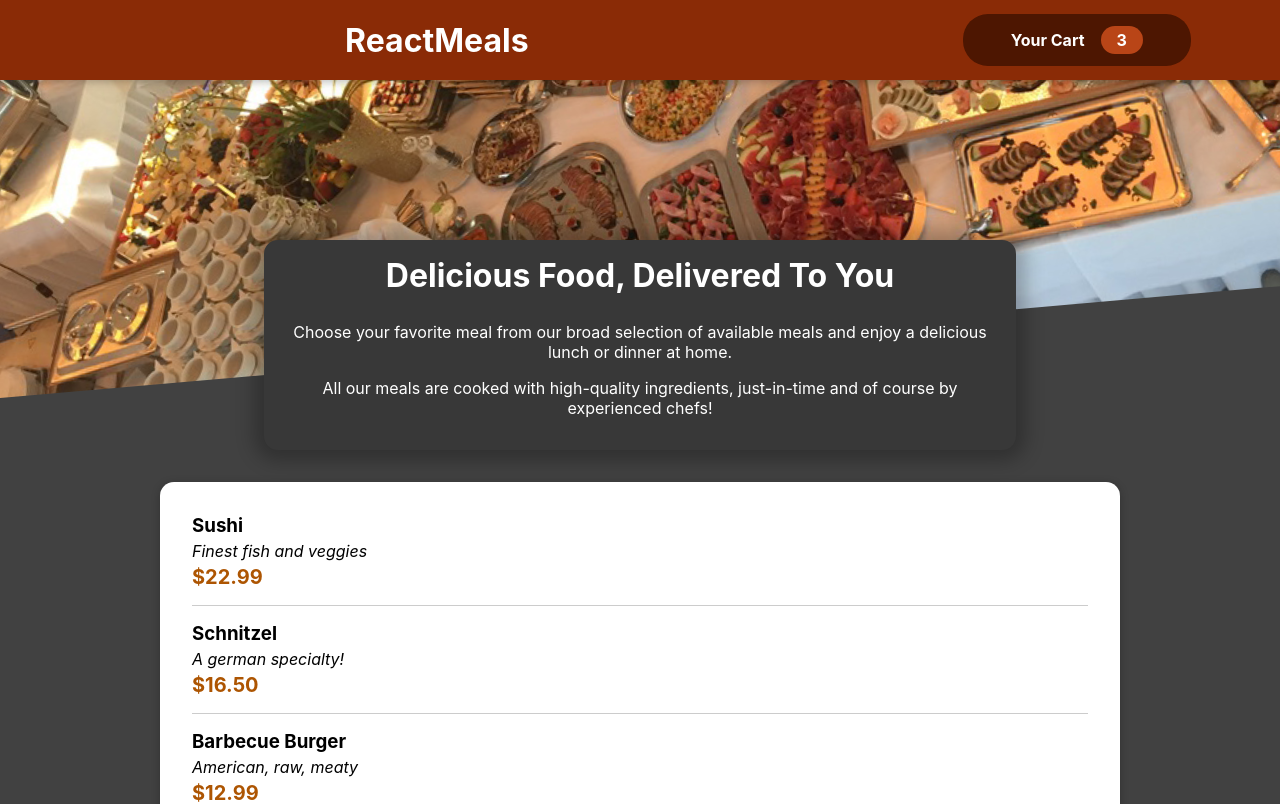
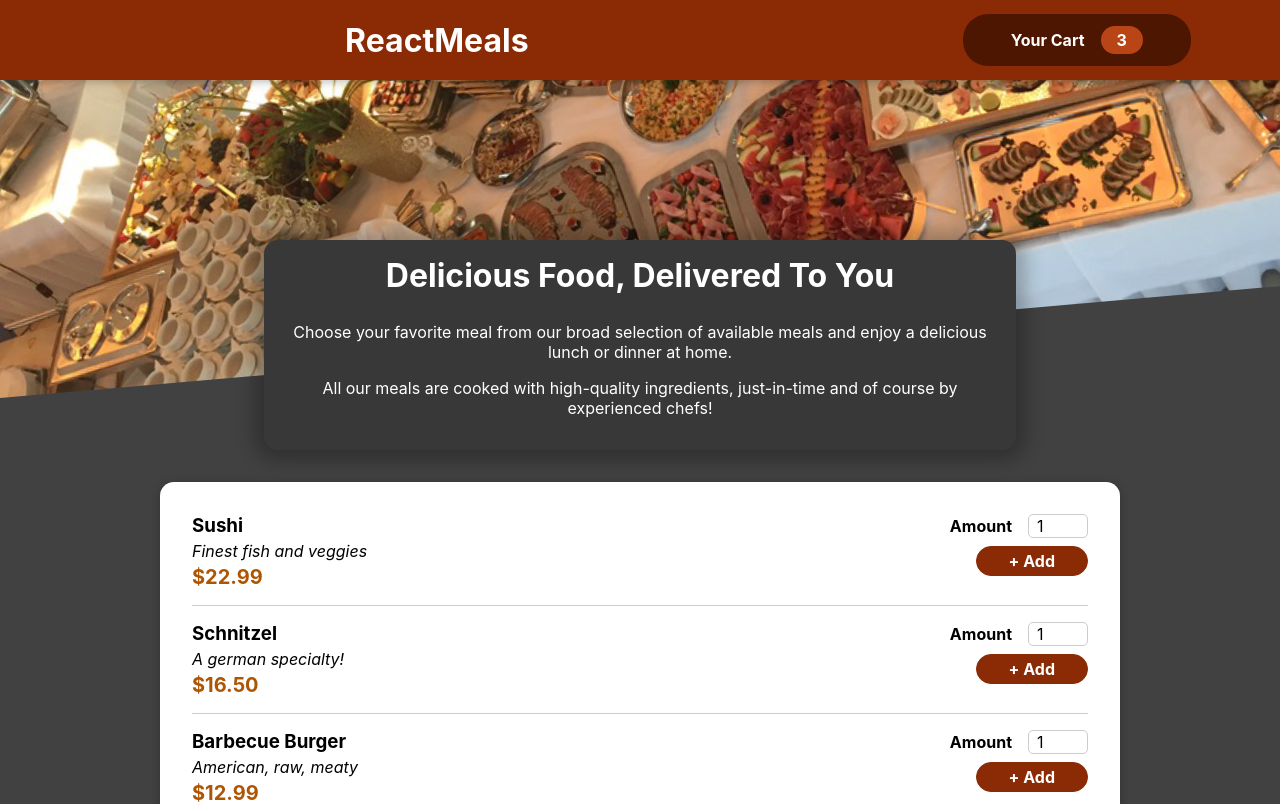
Before and after one commit to Kishore-1022/RestaurantWebsite, a React (Create React App) app in the folder web/: page / in a window 1280 px wide. Shown: the top 804 px of the page. Built offline with nearby package versions, Linux system fonts and the light colour scheme.

Commit message:
adding a form

```diff
--- a/web/src/components/Meals/MealItem/MealItem.js
+++ b/web/src/components/Meals/MealItem/MealItem.js
@@ -1,4 +1,5 @@
 import React from 'react'
+import MealItemForm from './MealItemForm';
 import classes from './MealItem.module.css'
 
 const MealItem = (props) => {
@@ -11,10 +12,10 @@
             <div className={classes.price}>{price}</div>
         </div>
         <div>
+            <MealItemForm />
 
         </div>
     </li>
-
   )
 }
 
--- /dev/null
+++ b/web/src/components/Meals/MealItem/MealItemForm.js
@@ -0,0 +1,22 @@
+import React from 'react'
+import Input from '../../UI/Input'
+import classes from './MealItemForm.module.css'
+
+const MealItemForm = (props) => {
+  return (
+    <form className={classes.form}>
+        <Input label="Amount"
+            input={{
+            id:'amount',
+            type:'number',
+            min:'1',
+            max:'5',
+            step:'1',
+            defaultValue:'1'
+        }}/>
+        <button>+ Add</button>
+    </form>
+  )
+}
+
+export default MealItemForm
--- /dev/null
+++ b/web/src/components/Meals/MealItem/MealItemForm.module.css
@@ -0,0 +1,20 @@
+.form {
+    text-align: right;
+  }
+
+  .form button {
+    font: inherit;
+    cursor: pointer;
+    background-color: #8a2b06;
+    border: 1px solid #8a2b06;
+    color: white;
+    padding: 0.25rem 2rem;
+    border-radius: 20px;
+    font-weight: bold;
+  }
+
+  .form button:hover,
+  .form button:active {
+    background-color: #641e03;
+    border-color: #641e03;
+  }
--- /dev/null
+++ b/web/src/components/UI/Input.js
@@ -0,0 +1,14 @@
+import React from 'react'
+import classes from './Input.module.css'
+
+
+const Input = (props) => {
+  return (
+    <div className={classes.input}>
+        <label htmlFor={props.input.id}>{props.label}</label>
+        <input  {...props.input} />
+    </div>
+  )
+}
+
+export default Input
--- /dev/null
+++ b/web/src/components/UI/Input.module.css
@@ -0,0 +1,18 @@
+.input {
+    display: flex;
+    align-items: center;
+    margin-bottom: 0.5rem;
+  }
+
+  .input label {
+    font-weight: bold;
+    margin-right: 1rem;
+  }
+
+  .input input {
+    width: 3rem;
+    border-radius: 5px;
+    border: 1px solid #ccc;
+    font: inherit;
+    padding-left: 0.5rem;
+  }
```
